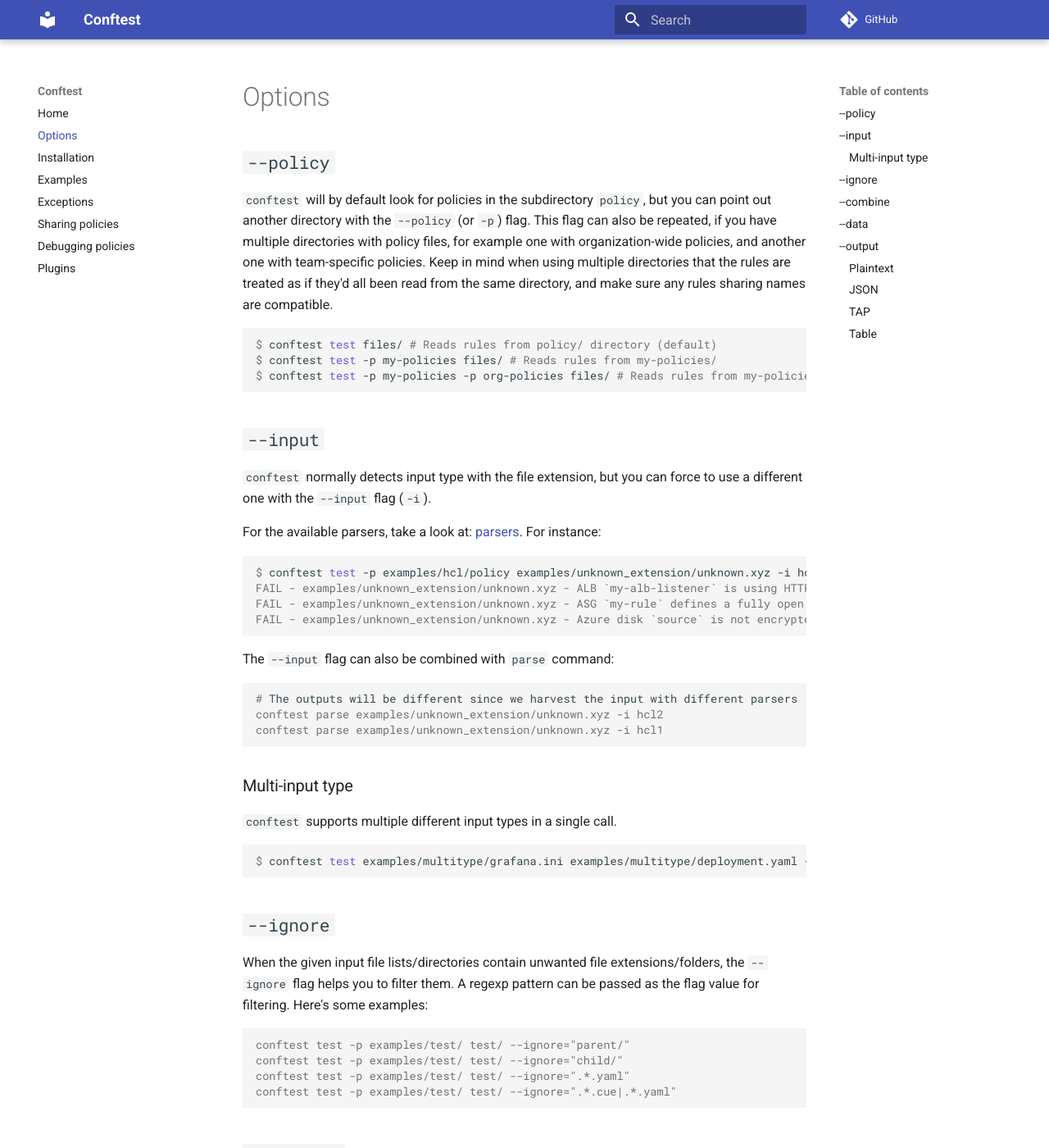
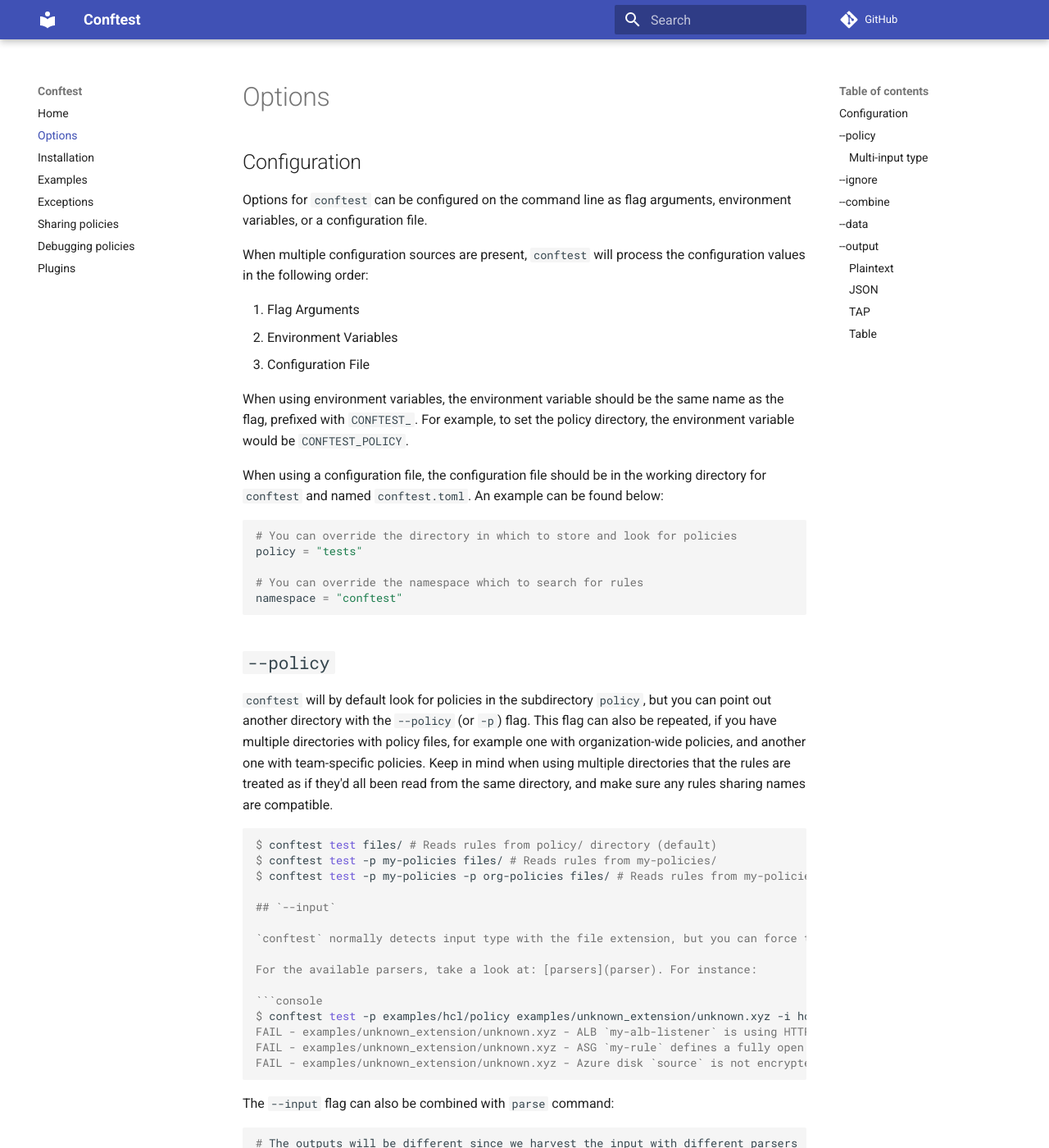
Before and after one commit to open-policy-agent/conftest, an MkDocs documentation site: the page built from docs/options.md, in a window 1280 px wide and 1400 px high. Shown: the whole window at 82% size. Built offline with MkDocs 1.6.1 and Material for MkDocs 9.7.7, drawn with Linux system fonts in a browser that asks for light colours; comment, search, counter and statistics services are not loaded; some of the changed text lies outside the part shown.

Commit message:
Move configuration options to options doc (#354)
* Move configuration options to options doc

Signed-off-by: John Reese <john@reese.dev>

* Add additional clarity on configuration ordering

Signed-off-by: John Reese <john@reese.dev>

````diff
--- a/docs/options.md
+++ b/docs/options.md
@@ -1,4 +1,26 @@
 # Options
+
+## Configuration
+
+Options for `conftest` can be configured on the command line as flag arguments, environment variables, or a configuration file.
+
+When multiple configuration sources are present, `conftest` will process the configuration values in the following order:
+
+1. Flag Arguments
+1. Environment Variables
+1. Configuration File
+
+When using environment variables, the environment variable should be the same name as the flag, prefixed with `CONFTEST_`. For example, to set the policy directory, the environment variable would be `CONFTEST_POLICY`.
+
+When using a configuration file, the configuration file should be in the working directory for `conftest` and named `conftest.toml`. An example can be found below:
+
+```toml
+# You can override the directory in which to store and look for policies
+policy = "tests"
+
+# You can override the namespace which to search for rules
+namespace = "conftest"
+```
 
 ## `--policy`
 
@@ -8,7 +30,6 @@
 $ conftest test files/ # Reads rules from policy/ directory (default)
 $ conftest test -p my-policies files/ # Reads rules from my-policies/
 $ conftest test -p my-policies -p org-policies files/ # Reads rules from my-policies/ *and* org-policies/
-```
 
 ## `--input`
 
@@ -53,9 +74,9 @@ conftest test -p examples/test/ test/ --ignore=".*.cue|.*.yaml"
 
 ## `--combine`
 
-This flag introduces *BREAKING CHANGES* in how `conftest` provides input to rego policies. However, you may find it useful to as you can now compare multiple values from different configurations simultaneously.
+This flag introduces *BREAKING CHANGES* in how `conftest` provides input to rego policies. However, you may find it useful to use as it allows you to compare multiple values from different configurations simultaneously.
 
-The `--combine` flag combines files into one `input` data structure. The structure is a `map` where each indice is the file path of the file being evaluated.
+The `--combine` flag combines files into one `input` data structure. The structure is a `map` where each index is the file path of the file being evaluated.
 
 Let's try it!
 
@@ -63,7 +84,6 @@ Save the following as `policy/combine.rego`:
 
 ```rego
 package main
-
 
 deny[msg] {
   deployment := input["deployment.yaml"]["spec"]["selector"]["matchLabels"]["app"]
````
Also changed, not shown: docs/sharing.md (+0 -12 lines).
